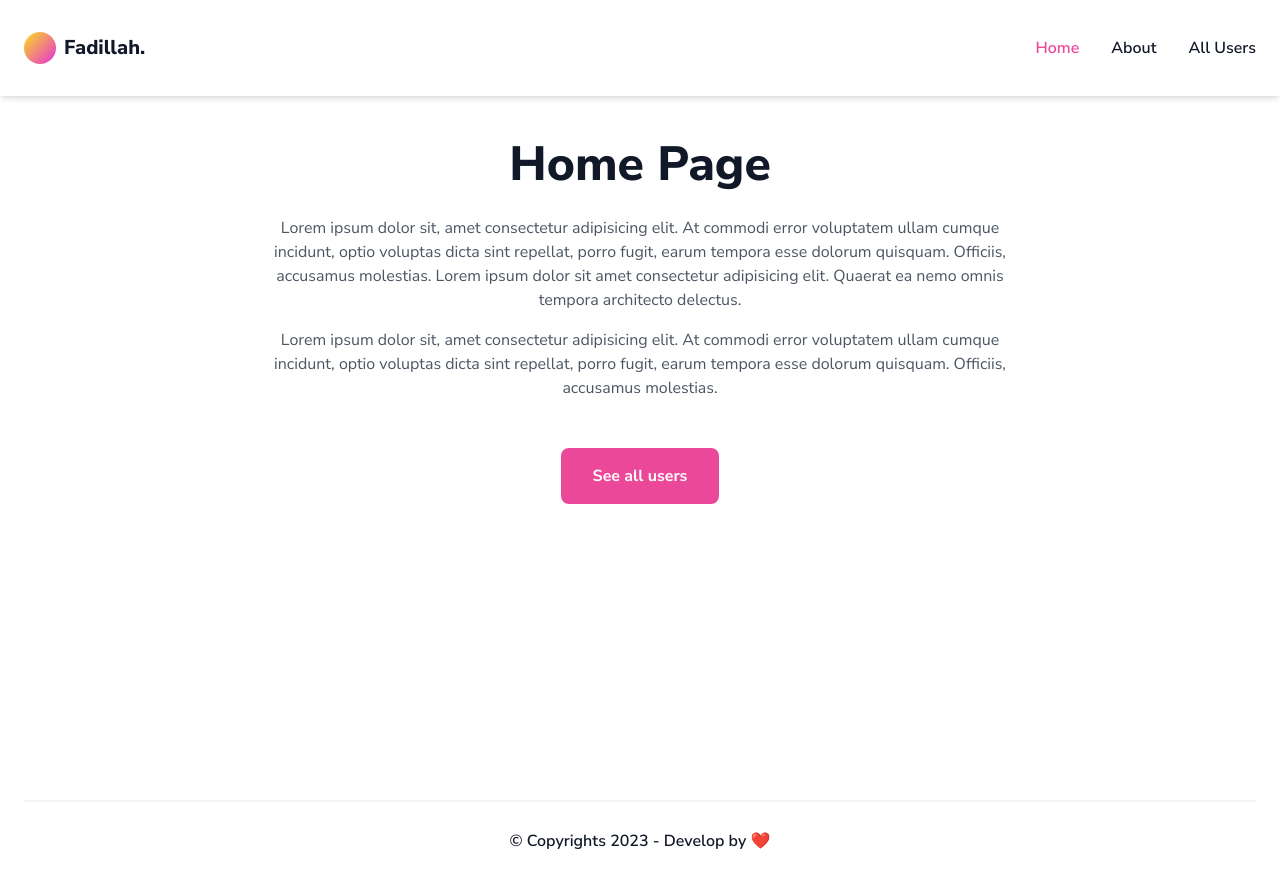
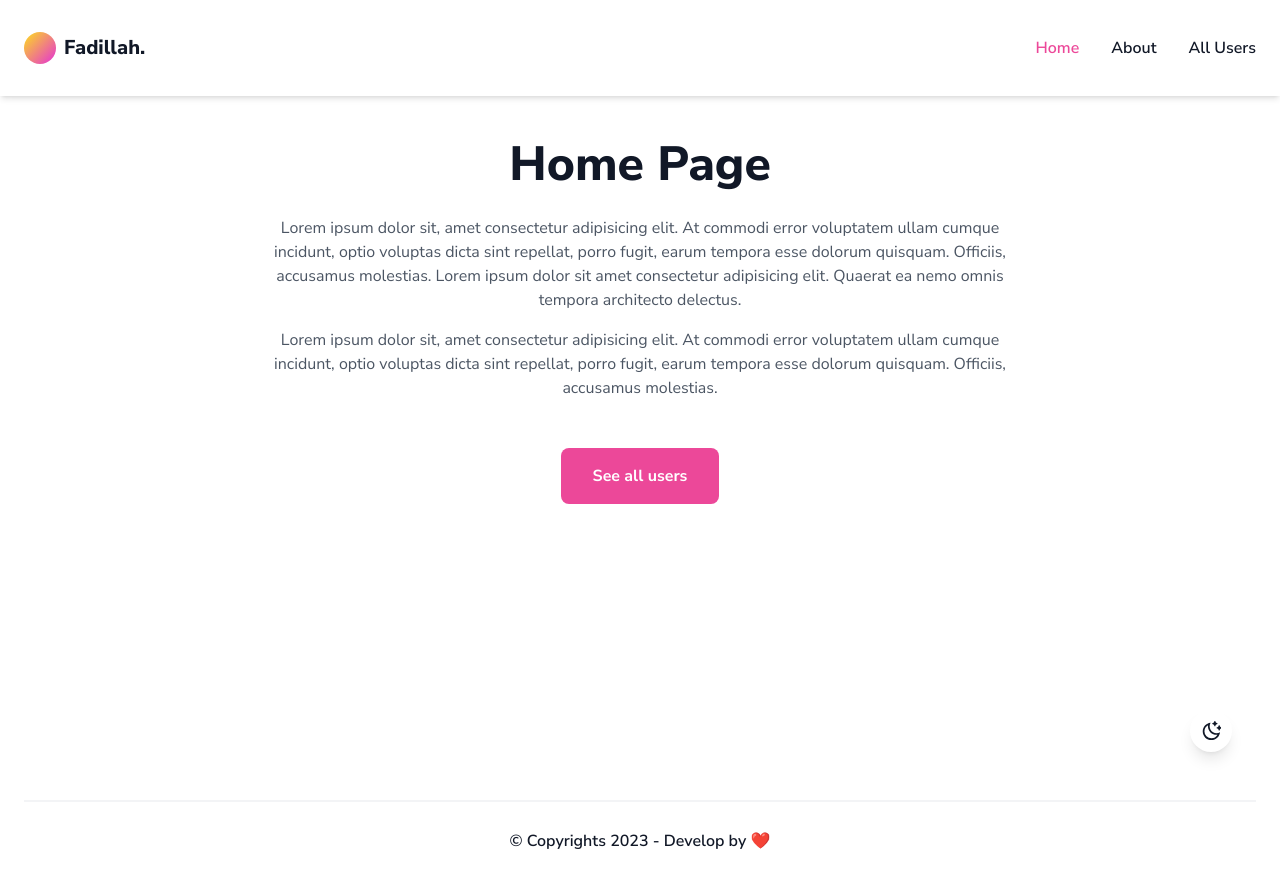
Before and after one commit to fajarfadillahh/fadillah-user-list, a Next.js app: page / in a window 1280 px wide. Built offline with nearby package versions, Linux system fonts and the light colour scheme.

Commit message:
create: darkmode btn components

```diff
--- /dev/null
+++ b/components/Darkmode.jsx
@@ -0,0 +1,9 @@
+import { RiMoonClearLine } from "react-icons/ri";
+
+export default function Darkmode() {
+  return (
+    <div className="fixed bottom-12 right-12 inline-flex h-[42px] w-[42px] cursor-pointer items-center justify-center rounded-full bg-white text-[1.3rem] text-gray-900 shadow-lg transition hover:bg-pink-500 hover:text-white">
+      <RiMoonClearLine />
+    </div>
+  );
+}
--- a/components/Layout.jsx
+++ b/components/Layout.jsx
@@ -3,6 +3,7 @@ import { useEffect } from "react";
 // import components
 import Head from "next/head";
 import Header from "./Header";
+import Darkmode from "./Darkmode";
 import Footer from "./Footer";
 
 export default function Layout({ children }) {
@@ -17,6 +18,7 @@ export default function Layout({ children }) {
       </Head>
       <Header />
       <main className="main">{children}</main>
+      <Darkmode />
       <Footer />
     </>
   );
```
